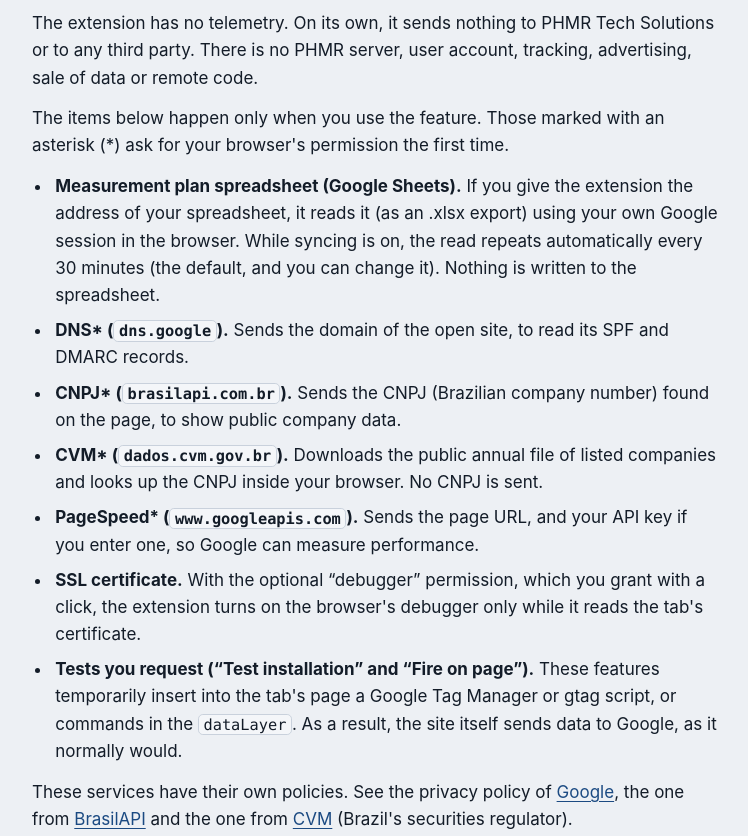
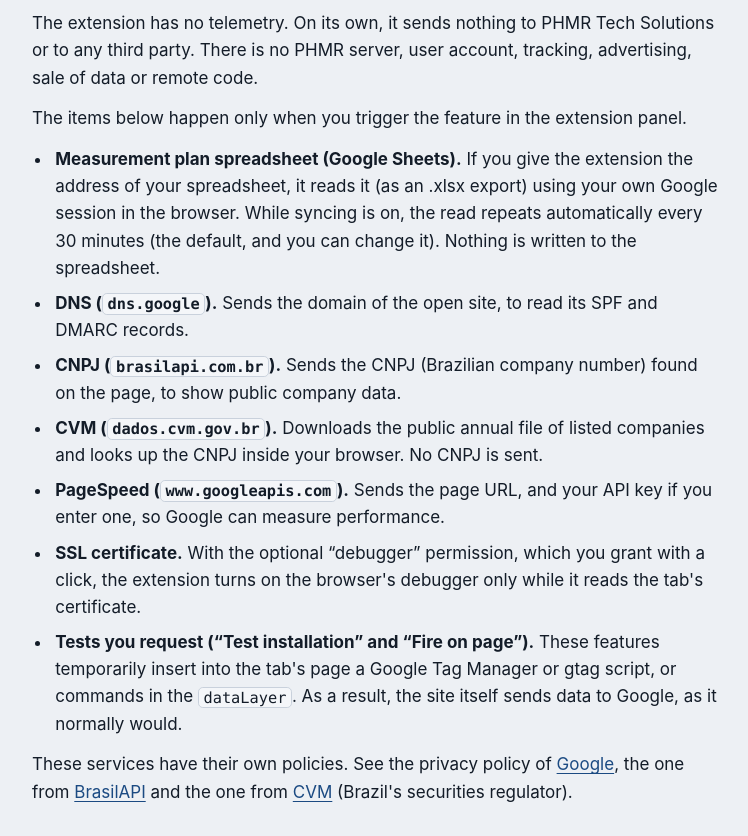
Before and after one commit to phmrmkv/validador-ga4-site, an Astro site: page /en/privacy in a window 1280 px wide. Shown: the part 1408-2244 px from the top of the page, without its empty margins (264-1012 px from the left). Built offline with nearby package versions, Linux system fonts and the light colour scheme; Astro itself is replaced by a stand-in of ours.

Commit message:
fix: política sem promessa de diálogo de permissão (o <all_urls> já cobre os serviços) e com a declaração de Uso Limitado
Co-Authored-By: Claude Opus 5.5 <noreply@anthropic.com>

```diff
--- a/src/pages/en/privacy.astro
+++ b/src/pages/en/privacy.astro
@@ -49,23 +49,23 @@ import Legal from '@/layouts/Legal.astro';
     The extension has no telemetry. On its own, it sends nothing to PHMR Tech Solutions or to any third party. There is no PHMR server, user account, tracking, advertising, sale of data or remote code.
   </p>
   <p>
-    The items below happen only when you use the feature. Those marked with an asterisk (*) ask for your browser's permission the first time.
+    The items below happen only when you trigger the feature in the extension panel.
   </p>
   <ul>
     <li>
       <strong>Measurement plan spreadsheet (Google Sheets).</strong> If you give the extension the address of your spreadsheet, it reads it (as an .xlsx export) using your own Google session in the browser. While syncing is on, the read repeats automatically every 30 minutes (the default, and you can change it). Nothing is written to the spreadsheet.
     </li>
     <li>
-      <strong>DNS* (<code>dns.google</code>).</strong> Sends the domain of the open site, to read its SPF and DMARC records.
+      <strong>DNS (<code>dns.google</code>).</strong> Sends the domain of the open site, to read its SPF and DMARC records.
     </li>
     <li>
-      <strong>CNPJ* (<code>brasilapi.com.br</code>).</strong> Sends the CNPJ (Brazilian company number) found on the page, to show public company data.
+      <strong>CNPJ (<code>brasilapi.com.br</code>).</strong> Sends the CNPJ (Brazilian company number) found on the page, to show public company data.
     </li>
     <li>
-      <strong>CVM* (<code>dados.cvm.gov.br</code>).</strong> Downloads the public annual file of listed companies and looks up the CNPJ inside your browser. No CNPJ is sent.
+      <strong>CVM (<code>dados.cvm.gov.br</code>).</strong> Downloads the public annual file of listed companies and looks up the CNPJ inside your browser. No CNPJ is sent.
     </li>
     <li>
-      <strong>PageSpeed* (<code>www.googleapis.com</code>).</strong> Sends the page URL, and your API key if you enter one, so Google can measure performance.
+      <strong>PageSpeed (<code>www.googleapis.com</code>).</strong> Sends the page URL, and your API key if you enter one, so Google can measure performance.
     </li>
     <li>
       <strong>SSL certificate.</strong> With the optional “debugger” permission, which you grant with a click, the extension turns on the browser's debugger only while it reads the tab's certificate.
@@ -97,6 +97,9 @@ import Legal from '@/layouts/Legal.astro';
   <p>
     When you audit a site, you are responsible for how you use the data you see on it. If the capture includes personal data of that site's visitors, the extension masks what it recognizes before storing it, but handling whatever remains with care is up to you.
   </p>
+  <p>
+    The use of user data handled by Validador GA4 adheres to the Chrome Web Store User Data Policy, including the Limited Use requirements: data is used only to check the tagging, stays in your browser, and is never sold or used for advertising, creditworthiness or lending.
+  </p>
 
   <h2>7. This website</h2>
   <p>
--- a/src/pages/privacidade.astro
+++ b/src/pages/privacidade.astro
@@ -49,23 +49,23 @@ import Legal from '@/layouts/Legal.astro';
     A extensão não tem telemetria. Ela não envia nada à PHMR Tech Solutions nem a terceiros por conta própria. Não existe servidor da PHMR, conta de usuário, rastreamento, anúncio, venda de dados nem código remoto.
   </p>
   <p>
-    Os itens abaixo só acontecem quando você usa o recurso. Os marcados com asterisco (*) pedem a permissão do navegador na primeira vez.
+    Os itens abaixo só acontecem quando você aciona o recurso no painel da extensão.
   </p>
   <ul>
     <li>
       <strong>Planilha do plano de mensuração (Google Sheets).</strong> Se você informa o endereço da sua planilha, a extensão a lê (exportação .xlsx) usando a sua sessão do Google no navegador. Enquanto a sincronização estiver ligada, a leitura se repete sozinha a cada 30 minutos (padrão, e você pode ajustar). Nada é gravado na planilha.
     </li>
     <li>
-      <strong>DNS* (<code>dns.google</code>).</strong> Envia o domínio do site aberto, para ler os registros SPF e DMARC.
+      <strong>DNS (<code>dns.google</code>).</strong> Envia o domínio do site aberto, para ler os registros SPF e DMARC.
     </li>
     <li>
-      <strong>CNPJ* (<code>brasilapi.com.br</code>).</strong> Envia o CNPJ encontrado na página, para mostrar dados públicos da empresa.
+      <strong>CNPJ (<code>brasilapi.com.br</code>).</strong> Envia o CNPJ encontrado na página, para mostrar dados públicos da empresa.
     </li>
     <li>
-      <strong>CVM* (<code>dados.cvm.gov.br</code>).</strong> Baixa o arquivo público anual de companhias abertas e procura o CNPJ dentro do navegador. Nenhum CNPJ é enviado.
+      <strong>CVM (<code>dados.cvm.gov.br</code>).</strong> Baixa o arquivo público anual de companhias abertas e procura o CNPJ dentro do navegador. Nenhum CNPJ é enviado.
     </li>
     <li>
-      <strong>PageSpeed* (<code>www.googleapis.com</code>).</strong> Envia a URL da página, e a sua chave de API se você informar uma, para o Google medir o desempenho.
+      <strong>PageSpeed (<code>www.googleapis.com</code>).</strong> Envia a URL da página, e a sua chave de API se você informar uma, para o Google medir o desempenho.
     </li>
     <li>
       <strong>Certificado SSL.</strong> Com a permissão opcional “depurador”, concedida por um clique seu, a extensão liga o depurador do navegador só durante a leitura do certificado da aba.
@@ -97,6 +97,9 @@ import Legal from '@/layouts/Legal.astro';
   <p>
     Quando você audita um site, você é responsável pelo uso que faz dos dados que vê nele. Se a captura incluir dados pessoais de visitantes desse site, a extensão mascara os que reconhece antes de guardar, mas a responsabilidade de tratar o que sobrar com cuidado é sua.
   </p>
+  <p>
+    Os dados tratados pelo Validador GA4 seguem a Política de Dados do Usuário da Chrome Web Store, inclusive os requisitos de Uso Limitado: são usados só para conferir o tagueamento, ficam no seu navegador e não são vendidos nem usados para publicidade, análise de crédito ou empréstimos.
+  </p>
 
   <h2>7. Este site</h2>
   <p>
```
